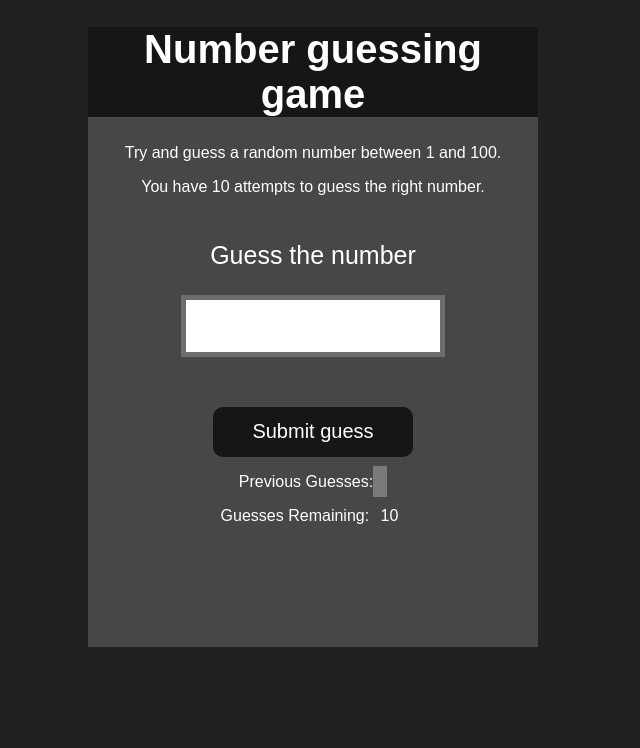
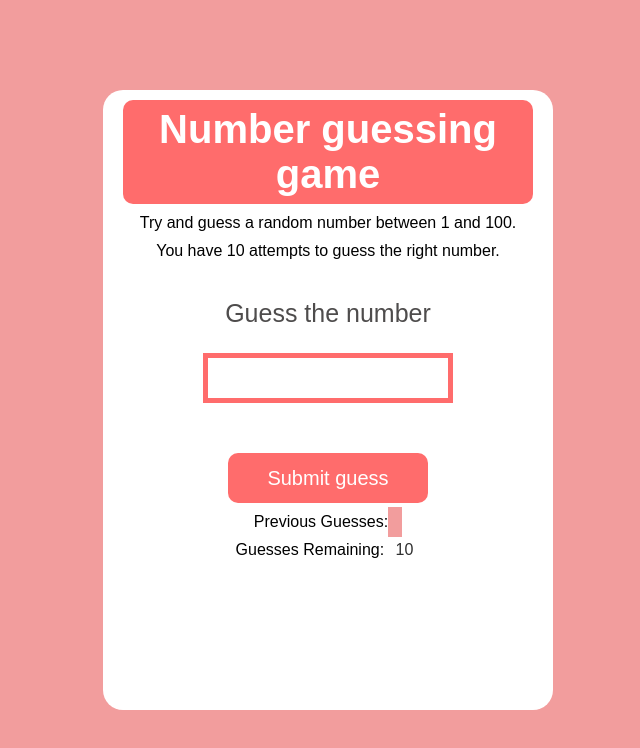
Before and after one commit to Aman-Sharma-Dev01/Guess-the-Number-game, a plain HTML site: page index.html in a window 1280 px wide. Shown: the whole page, without its empty margins (312-952 px from the left). Drawn offline with Linux system fonts and the light colour scheme.

Commit message:
theme changed

```diff
--- a/index.html
+++ b/index.html
@@ -7,7 +7,7 @@
     <title>Number Guessing Game</title>
     <link rel="stylesheet" href="style.css">
 </head>
-<body style="background-color:#212121; color:#fff;">
+<body>
 
     <div id="wrapper">
       <h1>Number guessing game</h1>
--- a/script.js
+++ b/script.js
@@ -1,85 +1,75 @@
-let randomNum = (Math.floor(Math.random()*100+1))
-let form = document.querySelector('form')
-let previousGuess = document.querySelector('.guesses')
-let restartGameBtn = document.querySelector('#restart-game')
-let remainGuess = document.querySelector('.lastResult')
-remainGuess.innerText = 10
-let lowOrHi = document.querySelector('.lowOrHi')
-let guessVal = document.querySelector('#guessField')
+let randomNum = Math.floor(Math.random() * 100 + 1);
+let form = document.querySelector("form");
+let previousGuess = document.querySelector(".guesses");
+let restartGameBtn = document.querySelector("#restart-game");
+let remainGuess = document.querySelector(".lastResult");
+remainGuess.innerText = 10;
+let lowOrHi = document.querySelector(".lowOrHi");
+let guessVal = document.querySelector("#guessField");
 let readyToPlay = true;
 
-function letsPlay (){
-   restartGameBtn.style.display = 'none'
-form.addEventListener('submit',function(e){
-  e.preventDefault()
-  if(readyToPlay){
+function letsPlay() {
+  restartGameBtn.style.display = "none";
+  form.addEventListener("submit", function (e) {
+    e.preventDefault();
+    if (readyToPlay) {
+      guessVal1 = Number(guessVal.value);
 
-   guessVal1 = Number(guessVal.value)
-
-
-  if(guessVal1 === 0 || isNaN(guessVal1) || guessVal1 > 100){
-    lowOrHi.innerText = 'Enter a Valid Number'
-    guessVal.value = ''
+      if (guessVal1 === 0 || isNaN(guessVal1) || guessVal1 > 100) {
+        lowOrHi.innerText = "Enter a Valid Number";
+        guessVal.value = "";
+      } else {
+        previousGuess.innerText += `${guessVal1} ,`;
+        remainGuess.innerText--;
+        if (guessVal1 < randomNum) {
+          lowOrHi.innerText = "Less Than Random Number";
+          guessVal.value = "";
         }
-  else{
-    previousGuess.innerText += `${guessVal1} ,`
-    remainGuess.innerText--
-    if(guessVal1 < randomNum){
-      lowOrHi.innerText = 'Less Than Random Number'
-      guessVal.value = ''
+        if (guessVal1 > randomNum) {
+          lowOrHi.innerText = "Greater Than Random Number";
+          guessVal.value = "";
         }
-    if(guessVal1 > randomNum){
-      lowOrHi.innerText = 'Greater Than Random Number'
-      guessVal.value = ''
-    }
-    if(guessVal1 === randomNum){
-      lowOrHi.innerText = ` Correct!!!, Number was ${randomNum} `
-      guessVal.value = ''
+        if (guessVal1 === randomNum) {
+          lowOrHi.innerText = ` Correct!!!, Number was ${randomNum} `;
+          guessVal.value = "";
           endGame();
         }
-
       }
-  if(remainGuess.innerText === '0' ){
-    if(guessVal1 === randomNum){
-      lowOrHi.innerText = ` Correct!!!, Number was ${randomNum} `
+      if (remainGuess.innerText === "0") {
+        if (guessVal1 === randomNum) {
+          lowOrHi.innerText = ` Correct!!!, Number was ${randomNum} `;
           endGame();
+        } else {
+          endGame();
+          remainGuess.innerText = 0;
+          lowOrHi.innerText = ` Out Of Turns , Number was ${randomNum} ,Better Luck Next Time.. `;
+          guessVal.value = "";
         }
-    else{
-      endGame();
-      remainGuess.innerText = 0
-      lowOrHi.innerText = ` Out Of Turns , Number was ${randomNum} ,Better Luck Next Time.. `
-      guessVal.value = ''
+      }
+    }
+  });
 }
 
-  }
-}
-})
-
-}
-
-function endGame(){
-  readyToPlay = false
-  guessVal.setAttribute('disabled','')
+function endGame() {
+  readyToPlay = false;
+  guessVal.setAttribute("disabled", "");
   restartGame();
 }
-function restartGame(){
-  randomNum = (Math.floor(Math.random()*100+1))
-  restartGameBtn.style.display = 'inline-block'
-  restartGameBtn.addEventListener('click',()=>{
-    readyToPlay = true
-    remainGuess.innerText = 10
-  previousGuess.innerText = ''
-  guessVal.removeAttribute('disabled','')
+function restartGame() {
+  randomNum = Math.floor(Math.random() * 100 + 1);
+  restartGameBtn.style.display = "inline-block";
+  restartGameBtn.addEventListener("click", () => {
+    readyToPlay = true;
+    remainGuess.innerText = 10;
+    previousGuess.innerText = "";
+    guessVal.removeAttribute("disabled", "");
     hideRestart();
-  })
+  });
 }
-function hideRestart(){
-   restartGameBtn.style.display = 'none'
+function hideRestart() {
+  restartGameBtn.style.display = "none";
 }
 letsPlay();
-
-
-
 
 // Another version of javaScript Code !not completed
 
@@ -120,7 +110,6 @@ letsPlay();
 //     }
 //   }
 
-
 // function message (msg){
 //   lowOrHi.innerText = `${msg}`
 // }
--- a/style.css
+++ b/style.css
@@ -1,28 +1,35 @@
+* {
+  margin: 0;
+  padding: 0;
+  box-sizing: border-box;
+}
 html {
   font-family: sans-serif;
 }
 
 body {
-    width: 300px;
-    max-width: 750px;
-    min-width: 480px;
-    margin: 0 auto;
-    background-color: #212121;
+  display: flex;
+  justify-content: center;
+  align-items: center;
+  background-color: #f29d9d;
+  height: 100vh;
+  width: 100vw;
+  color: white;
 }
 
 .lastResult {
-    color: white;
+  color: rgb(47, 47, 47);
   padding: 7px;
 }
 
 .guesses {
-    color: white;
+  color: rgb(255, 255, 255);
   padding: 7px;
 }
 
 button {
-    background-color: #141414;
-    color: #fff;
+  background-color: #f29d9d;
+  color: #ffffff;
   width: 250px;
   height: 50px;
   border-radius: 25px;
@@ -32,7 +39,7 @@ html {
 }
 
 #subt {
-    background-color: #161616;
+  background-color: #ff6c6c;
   color: #ffffff;
   width: 200px;
   height: 50px;
@@ -44,7 +51,7 @@ html {
 }
 
 #guessField {
-    color: #000;
+  color: #db5d5d;
   width: 250px;
   height: 50px;
   font-size: 30px;
@@ -52,7 +59,7 @@ html {
   margin-top: 25px;
 
   /* margin-left: 50px; */
-    border: 5px solid #6c6d6d;
+  border: 5px solid #ff6c6c;
   text-align: center;
 }
 
@@ -60,11 +67,13 @@ html {
   font-size: auto;
   /* margin-left: 90px; */
   margin-top: 120px;
-    color: #fff;
+  color: #4e4c4c;
 }
 
 .guesses {
-    background-color: #7a7a7a;
+  color: #fff;
+  background-color: #f29d9d;
+  font-size: 14.2px;
 }
 
 #wrapper {
@@ -72,22 +81,28 @@ html {
   text-align: center;
   width: 450px;
   min-height: 620px;
-    background-color: #474747;
+  border-radius: 20px;
+  background-color: #ffffff;
   color: #fff;
   font-size: 25px;
+  padding: 10px 20px 20px 20px;
 }
 
 h1 {
-    background-color: #161616;
+  background-color: #ff6c6c;
+  border-radius: 10px;
   font-size: 40px;
-    color: #fff;
+  padding: 7px;
+  color: #ffffff;
   text-align: center;
 }
 
 p {
+  color: black;
   font-size: 16px;
   text-align: center;
+  margin: 10px;
 }
-  #restart-game{
+#restart-game {
   display: none;
 }
```
Lines whose indentation alone changed are shown as unchanged.
